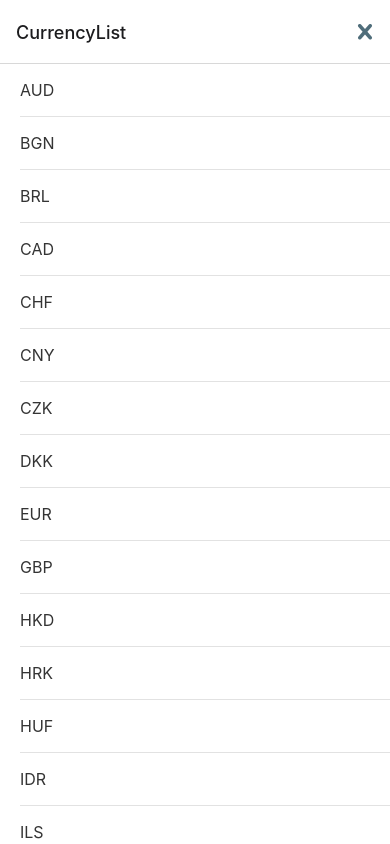
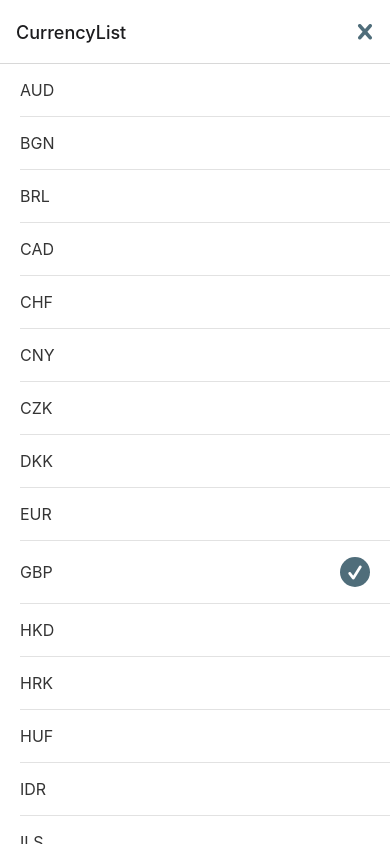
Before and after one commit to gabrielagi/CurrencyConverter, a React Native app in the folder App/: screen /CurrencyList in a window 390 px wide. Built offline with nearby package versions, Linux system fonts and the light colour scheme.

Commit message:
feat: Implement global context for application-wide state management

```diff
--- a/App/App.js
+++ b/App/App.js
@@ -1,6 +1,6 @@
 import React from "react";
 import Navigation from "./src/congif/Navigation";
-import { ConversionContextProvider } from "./src/util/ConversionContext"; // Importa ConversionContextProvider
+import { ConversionContextProvider } from "./src/util/ConversionContext";
 
 export default () => (
   <ConversionContextProvider>
--- a/App/src/screens/CurrencyList.js
+++ b/App/src/screens/CurrencyList.js
@@ -1,4 +1,4 @@
-import React from "react";
+import React, { useContext } from "react";
 import {
   StatusBar,
   FlatList,
@@ -8,6 +8,8 @@ import {
 } from "react-native";
 import { useSafeAreaInsets } from "react-native-safe-area-context"; // Importa useSafeAreaInsets
 import { Entypo } from "@expo/vector-icons";
+
+import { ConversionContext } from "../util/ConversionContext";
 
 import currencies from "../data/currencies.json";
 import { RowItem, RowSeparator } from "../components/RowItem";
@@ -29,8 +31,11 @@ const styles = StyleSheet.create({
 export default ({ navigation, route = {} }) => {
   const insets = useSafeAreaInsets();
 
+  const { baseCurrency, quoteCurrency, setBaseCurrency, setQuoteCurrency } =
+    useContext(ConversionContext);
+
   const params = route.params || {};
-  const { activeCurrency, onChange = () => {} } = params;
+  const { isBaseCurrency } = params;
 
   return (
     <SafeAreaView
@@ -43,13 +48,21 @@ export default ({ navigation, route = {} }) => {
       <FlatList
         data={currencies}
         renderItem={({ item }) => {
-          const selected = activeCurrency === item;
-
+          let selected = false;
+          if (params.isBaseCurrency && item === baseCurrency) {
+            selected = true;
+          } else if (!params.isBaseCurrency && item === quoteCurrency) {
+            selected = true;
+          }
           return (
             <RowItem
               title={item}
               onPress={() => {
-                onChange(item);
+                if (params.isBaseCurrency) {
+                  setBaseCurrency(item);
+                } else {
+                  setQuoteCurrency(item);
+                }
                 navigation.pop();
               }}
               rightIcon={
--- a/App/src/screens/Home.js
+++ b/App/src/screens/Home.js
@@ -65,13 +65,8 @@ const styles = StyleSheet.create({
 });
 
 export default ({ navigation }) => {
-  const {
-    baseCurrency,
-    quoteCurrency,
-    swapCurrencies,
-    setBaseCurrency,
-    setQuoteCurrency,
-  } = useContext(ConversionContext);
+  const { baseCurrency, quoteCurrency, swapCurrencies } =
+    useContext(ConversionContext);
   const [value, setValue] = useState("100");
 
   const conversionRate = 0.89824;
@@ -110,8 +105,7 @@ export default ({ navigation }) => {
               onButtonPress={() =>
                 navigation.push("CurrencyList", {
                   title: "Base Currency",
-                  activeCurrency: baseCurrency,
-                  onChange: (currency) => setBaseCurrency(currency),
+                  isBaseCurrency: true,
                 })
               }
               keyboardType="numeric"
@@ -126,8 +120,7 @@ export default ({ navigation }) => {
               onButtonPress={() =>
                 navigation.push("CurrencyList", {
                   title: "Quote Currency",
-                  activeCurrency: quoteCurrency,
-                  onChange: (currency) => setQuoteCurrency(currency),
+                  isBaseCurrency: false,
                 })
               }
             />
--- a/App/src/screens/Options.js
+++ b/App/src/screens/Options.js
@@ -4,7 +4,6 @@ import {
   ScrollView,
   Linking,
   Alert,
-  StyleSheet,
   StatusBar,
 } from "react-native";
 import { Entypo } from "@expo/vector-icons";
```
